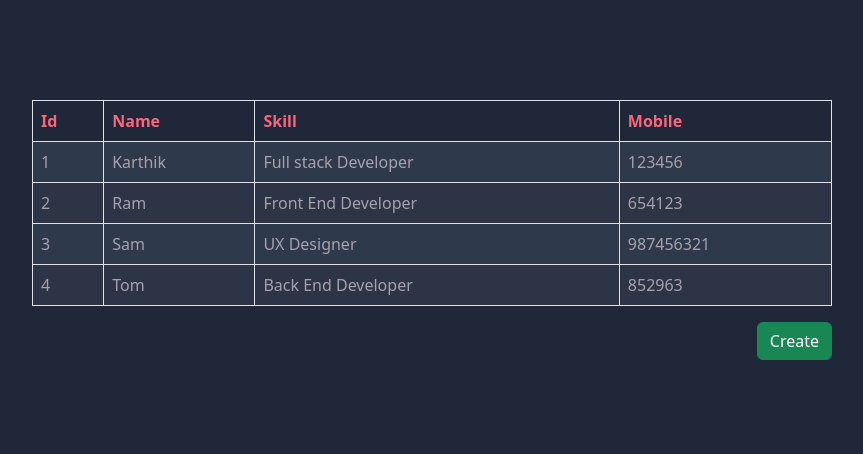
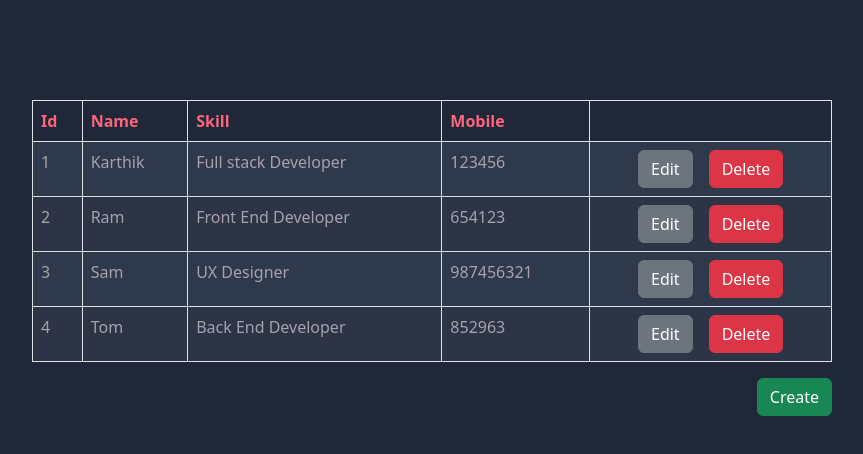
Before and after one commit to 05-ram/redux-crud, a React (Create React App) app: page / in a window 1280 px wide. Shown: the top 454 px of the page, without its empty margins (208-1071 px from the left). Built offline with nearby package versions, Linux system fonts and the light colour scheme.

Commit message:
delete functionality added

```diff
--- a/src/components/Home.js
+++ b/src/components/Home.js
@@ -1,8 +1,15 @@
-import React from 'react';
-import users from "./Users";
+import React, { useState } from 'react';
+import initialUsers from './Users';
 import { Button, Table } from 'react-bootstrap';
 import { Link } from 'react-router-dom';
+
 const Home = () => {
+    const [users, setUsers] = useState(initialUsers);
+
+    const handleDelete = (id) => {
+        setUsers(users.filter(user => user.id !== id));
+    }
+
     return (
         <>
             <div className='glbl-tbl'>
@@ -13,29 +20,44 @@ const Home = () => {
                             <th>Name</th>
                             <th>Skill</th>
                             <th>Mobile</th>
+                            <th></th>
                         </tr>
                     </thead>
                     <tbody>
                         {
                             users.map((user) => (
-                                <tr>
+                                <tr key={user.id}>
                                     <td>{user.id}</td>
                                     <td>{user.name}</td>
                                     <td>{user.skill}</td>
                                     <td>{user.mobile}</td>
+                                    <td>
+                                        <div className='d-flex gap-3 justify-content-center'>
+                                            <Link to={`/edit/${user.id}`}>
+                                                <Button variant='secondary'>Edit</Button>
+                                            </Link>
+                                            <Button
+                                                variant='danger'
+                                                className='ml-2'
+                                                onClick={() => handleDelete(user.id)}
+                                            >
+                                                Delete
+                                            </Button>
+                                        </div>
+                                    </td>
                                 </tr>
                             ))
                         }
                     </tbody>
                 </Table>
                 <div className='d-flex justify-content-end'>
-                    <Link to={"/create"} >
+                    <Link to={"/create"}>
                         <Button variant='success'>Create</Button>
                     </Link>
                 </div>
             </div>
         </>
-    )
+    );
 }
 
-export default Home
+export default Home;
```
